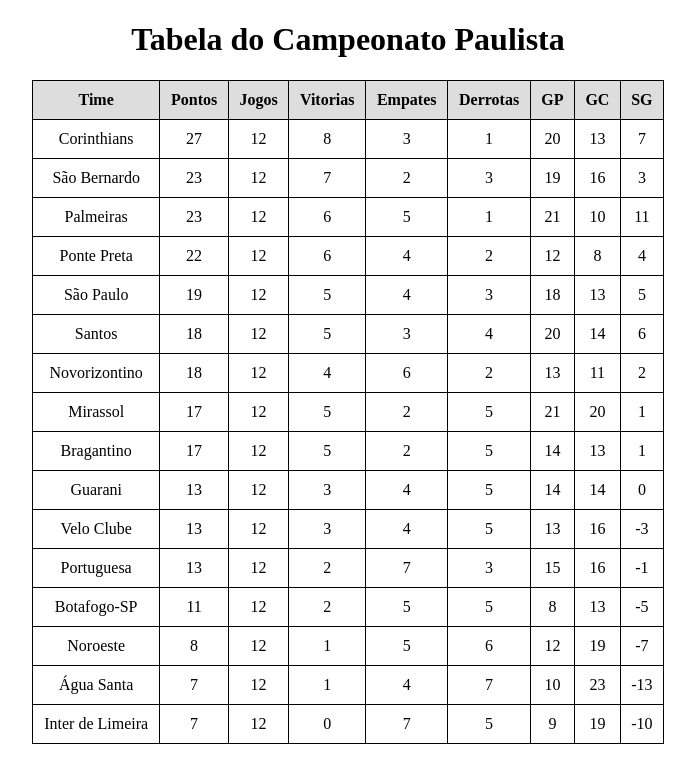
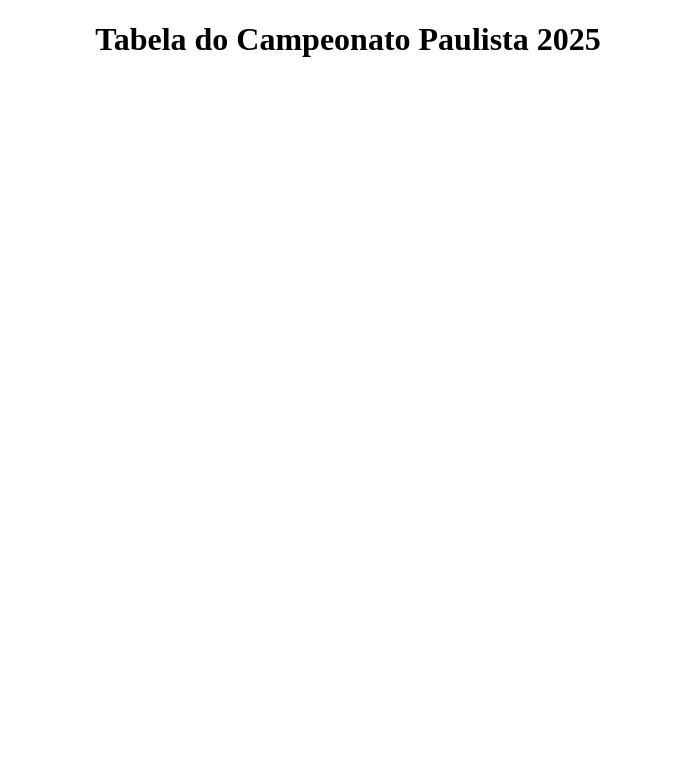
Before and after one commit to Joao2007Pedro/PWIII, a plain HTML site: page Campeonato-Paulista/index.html in a window 1280 px wide. Shown: the whole page, without its empty margins (292-987 px from the left). Drawn offline with Linux system fonts and the light colour scheme.

Commit message:
index.html

```diff
--- a/Campeonato-Paulista/index.html
+++ b/Campeonato-Paulista/index.html
@@ -1,32 +1,17 @@
 <!DOCTYPE html>
 <html lang="en">
 <head>
-    <meta charset="UTF-8">
-    <meta name="viewport" content="width=device-width, initial-scale=1.0">
-    <link rel="stylesheet" href="style.css">
-    <title>Paulistão</title>
+  <meta charset="UTF-8" />
+  <meta name="viewport" content="width=device-width, initial-scale=1.0"/>
+  <link rel="stylesheet" href="style.css" />
+  <title>Paulistão</title>
 </head>
 <body>
 
-  <h1 style="text-align: center;">Tabela do Campeonato Paulista</h1>
+  <h1 style="text-align: center;">Tabela do Campeonato Paulista 2025</h1>
 
-  <table>
-    <thead>
-      <tr>
-        <th>Time</th>
-        <th>Pontos</th>
-        <th>Jogos</th>
-        <th>Vitorias</th>
-        <th>Empates</th>
-        <th>Derrotas</th>
-        <th>GP</th>
-        <th>GC</th>
-        <th>SG</th>
-      </tr>
-    </thead>
-    <tbody id="tabela-times">
-    </tbody>
-  </table>
+  <div id="tabelas-grupos">
+  </div>
 
   <script src="index.js"></script>
 </body>
```
